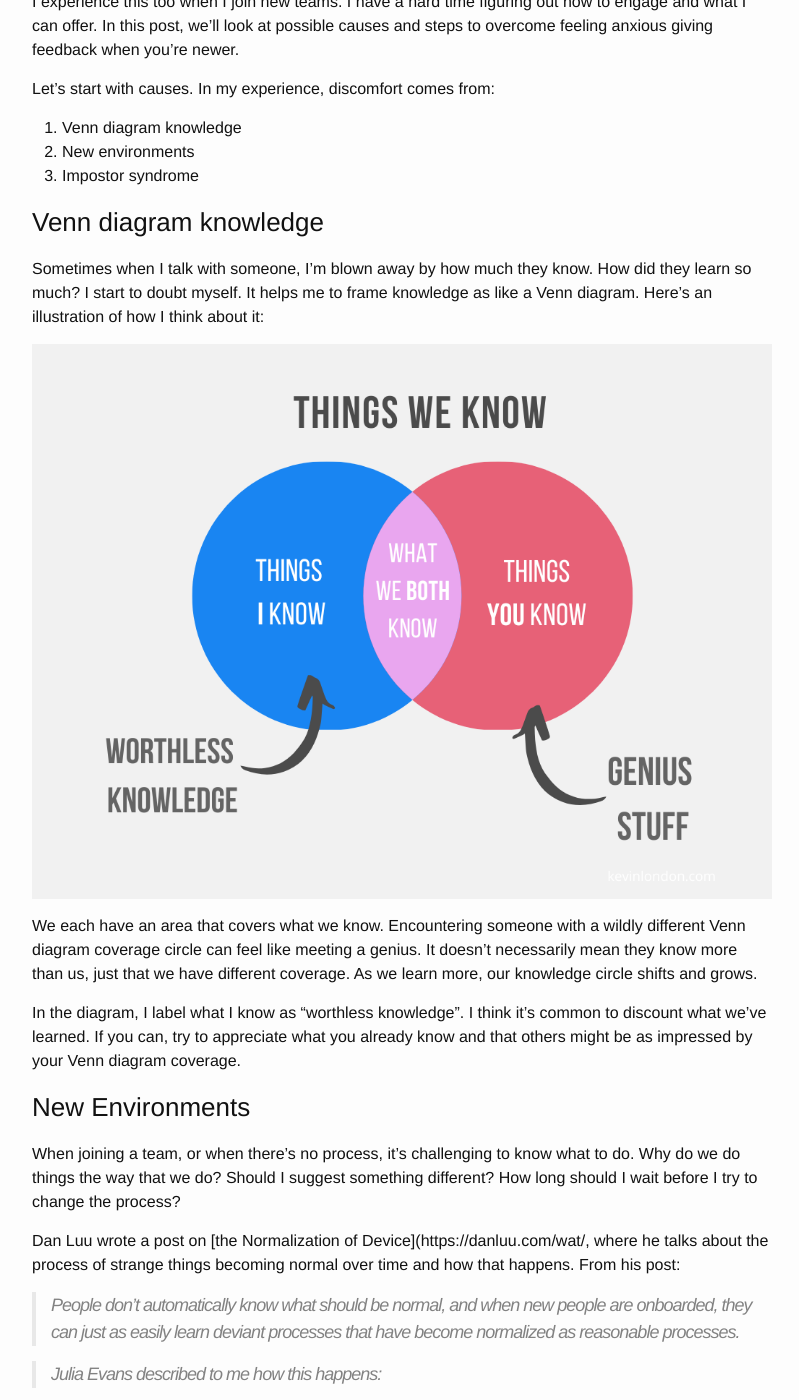
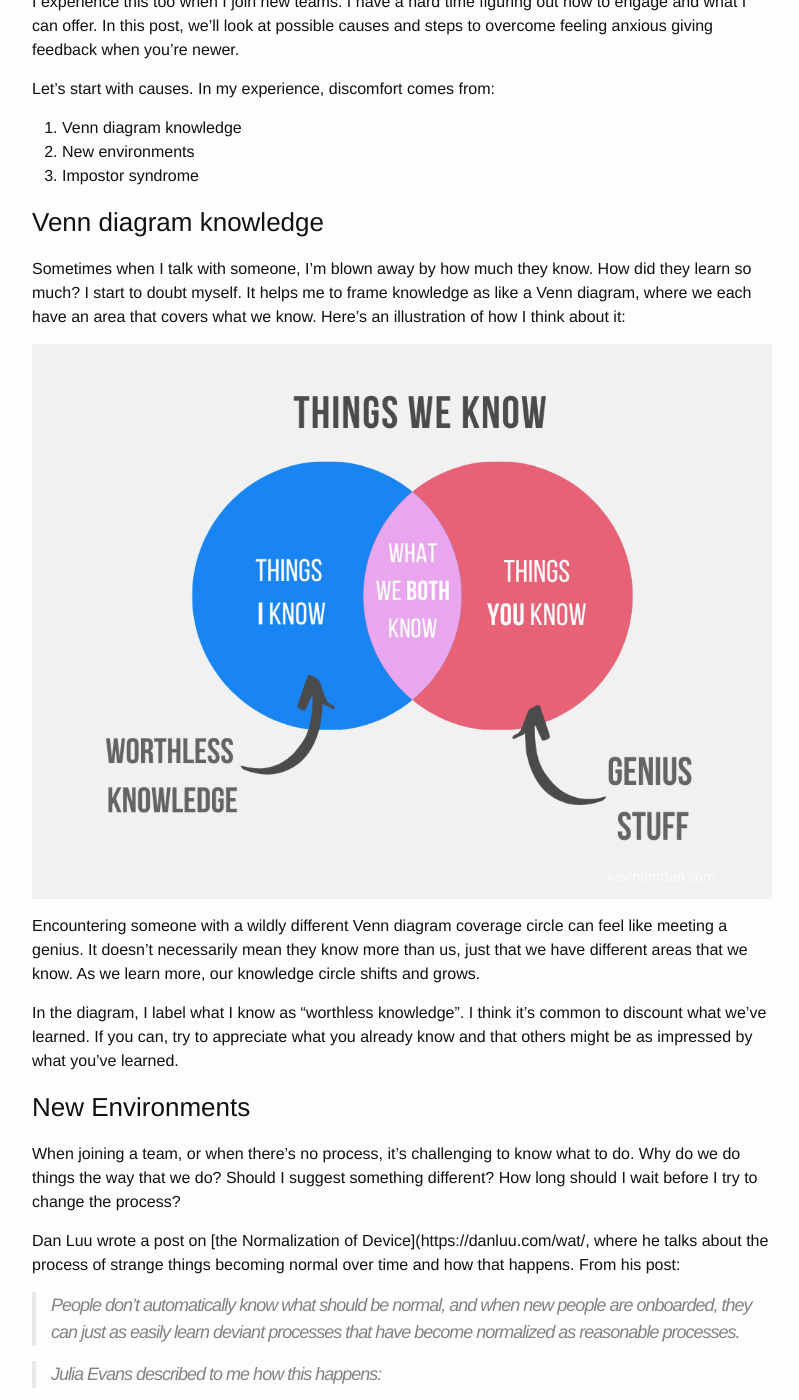
Before and after one commit to kevinlondon/kevinlondon.github.io, a Jekyll site: the page built from _posts/2022-02-12-providing-feedback-to-engineers.md, in a window 1280 px wide and 1400 px high, scrolled down 321 px. Shown: the whole window, without its empty margins (238-1037 px from the left). Built offline with Jekyll 4.4.1, drawn with Linux system fonts in a browser that asks for light colours; comment, search, counter and statistics services are not loaded; some of the changed text lies outside the part shown.

Commit message:
Giving Feedback final draft probably

```diff
--- a/_posts/2022-02-12-providing-feedback-to-engineers.md
+++ b/_posts/2022-02-12-providing-feedback-to-engineers.md
@@ -24,21 +24,20 @@ Let's start with causes. In my experience, discomfort comes from:
 
 Sometimes when I talk with someone, I'm blown away by how much they know. How
 did they learn so much? I start to doubt myself.
-It helps me to frame knowledge as like a Venn diagram. Here's an illustration of
-how I think about it:
+It helps me to frame knowledge as like a Venn diagram, where we each have an
+area that covers what we know.
+Here's an illustration of how I think about it:
 
 ![Knowledge Venn diagram](/assets/knowledge_venn_diagram.png)
 
-We each have an area that covers what we know. Encountering someone with
-a wildly different Venn diagram coverage circle can feel like meeting a genius.
-It doesn't necessarily mean they know more than us, just that we have different
-coverage. As we learn more, our knowledge circle shifts and grows.
+Encountering someone with a wildly different Venn diagram coverage circle can
+feel like meeting a genius. It doesn't necessarily mean they know more than us,
+just that we have different areas that we know. As we learn more, our knowledge
+circle shifts and grows.
 
 In the diagram, I label what I know as "worthless knowledge". I think it's
 common to discount what we've learned. If you can, try to appreciate what you
-already know and that others might be as impressed by your Venn diagram
-coverage.
-
+already know and that others might be as impressed by what you've learned.
 
 ### New Environments
 
@@ -104,9 +103,9 @@ Perhaps I'm reviewing a design document and notice there's no
 client-side cache. I'm concerned about request latency. Here's a few ways
 I could comment:
 
-* **Recommending**: I'd use a distributed cache like Redis here to speed up requests.
-* **Exploring**: What latency requirements do we have? What options can we use
-  if we're not meeting our service expectations?
+* **Recommending**: "I'd use a distributed cache like Redis here to speed up requests."
+* **Exploring**: "What latency requirements do we have? What options can we use
+  if we're not meeting our service expectations?"
 
 In the recommending example, I'm making a few assumptions:
 1. The service or implementation isn't going to meet its latency requirements
@@ -152,10 +151,9 @@ and make it easier to understand.
 ### Feedback as Growth
 
 Much of my growth and career development has come from offering
-and receiving feedback from others. I can't overstate how much it's helped me
-grow as an engineer and continues to do so. I still learn from colleague
-comments on CR and I'm grateful that they care enough to help me build better
-software and systems for our customers.
+and receiving feedback from others. I cannot overstate how much it's helped me.
+I still learn from my colleague's comments and I'm grateful we're working
+together to build better systems and software for our customers.
 
 I want to receive hear from newer
 engineers if there's something we could improve or is unclear! In [Mindfulness
```
Also changed, not shown: other parts of _posts/2022-02-12-providing-feedback-to-engineers.md (+5 -5 lines).
